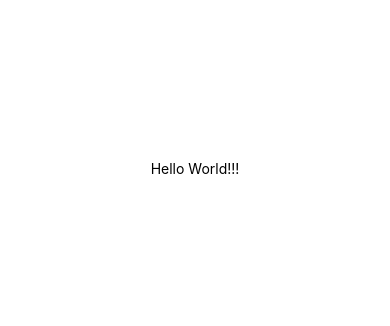
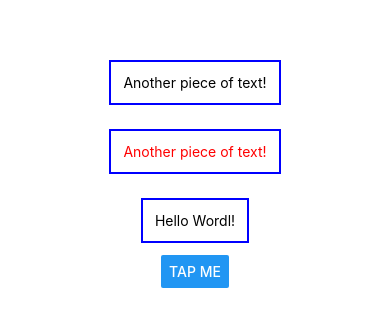
Before and after one commit to mathiuskormasela12/learning-react-native-basic-from-udemy, a React Native app: screen / in a window 390 px wide. Shown: the part 254-580 px from the top of the page. Built offline with nearby package versions, Linux system fonts and the light colour scheme.

Commit message:
basic style

```diff
--- a/App.tsx
+++ b/App.tsx
@@ -1,23 +1,49 @@
 import React from "react";
-import { StyleSheet, View, Text } from "react-native";
-import {StatusBar} from "expo-status-bar"
+import { StyleSheet, View, Text, Button } from "react-native";
 
 const App: React.FC = () => {
   return (
+    // View component is used to hold another component, like div in html but View component can't wrap text
     <View style={styles.container}>
-      <Text>Hello World!!!</Text>
-      <StatusBar style="auto" />
+     <View>
+      {
+        // Text component is used to wrap text
+      }
+      <Text style={styles.text}>Another piece of text!</Text>
+      {
+        // Define inline styles
+      }
+      <Text style={{color: 'red',
+        padding: 12,
+        margin: 12,
+        borderWidth: 2,
+        borderColor: 'blue'
+        }}
+      >Another piece of text!</Text>
+     </View>
+     <Text style={styles.text}>Hello Wordl!</Text>
+     <Button title="Tap Me" />
     </View>
   )
 }
 
 export default App;
 
+// Define styles
+// if we define style using StyleSheet, we will be having auto-complete and will improve performance.
+// if we fill style property with wrong value, React Native will show error. But if we use plain object instead,
+// React Native will not throw error. So we recommend us to use StyleSheet.create to define style
 const styles = StyleSheet.create({
   container: {
     flex: 1,
     backgroundColor: '#fff',
     justifyContent: 'center',
     alignItems: 'center'
+  },
+  text: {
+    padding: 12,
+    margin: 12,
+    borderWidth: 2,
+    borderColor: 'blue'
   }
 })
```
